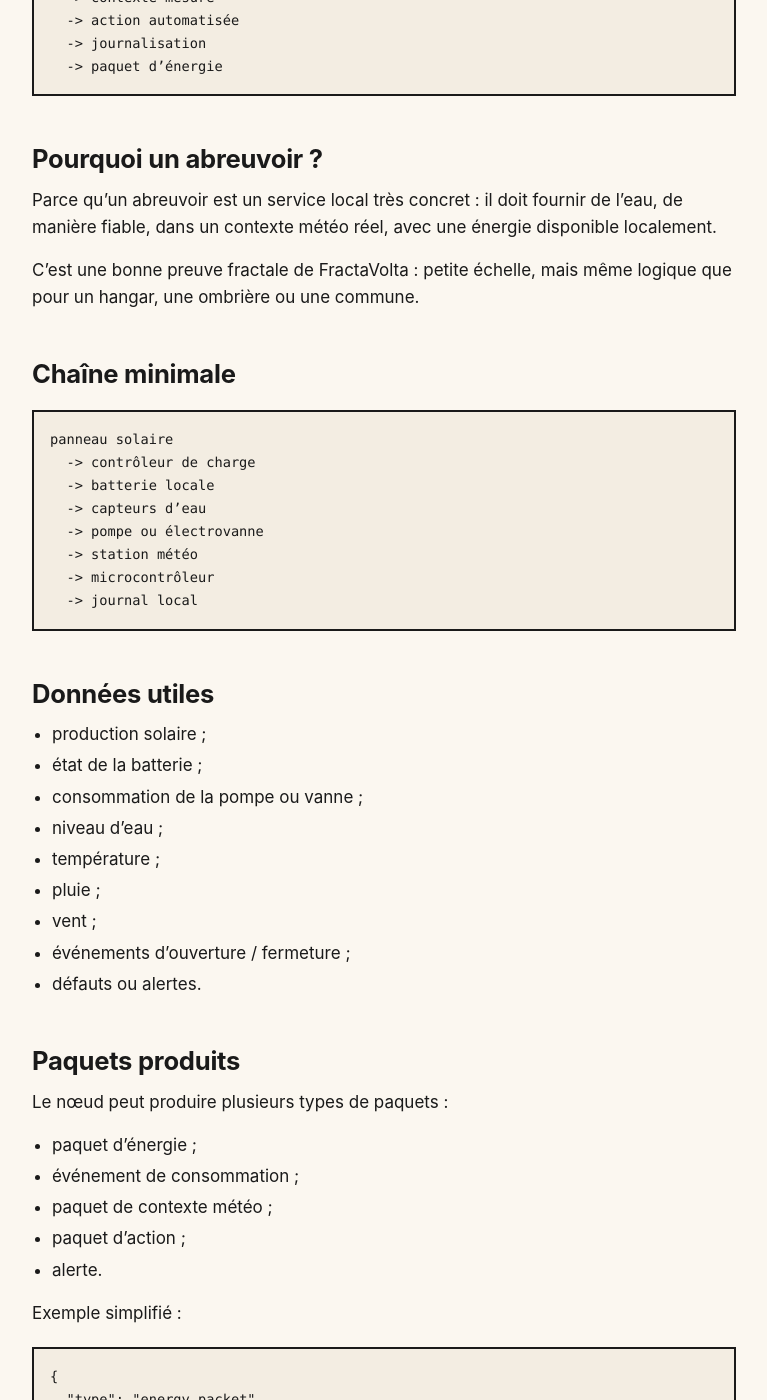
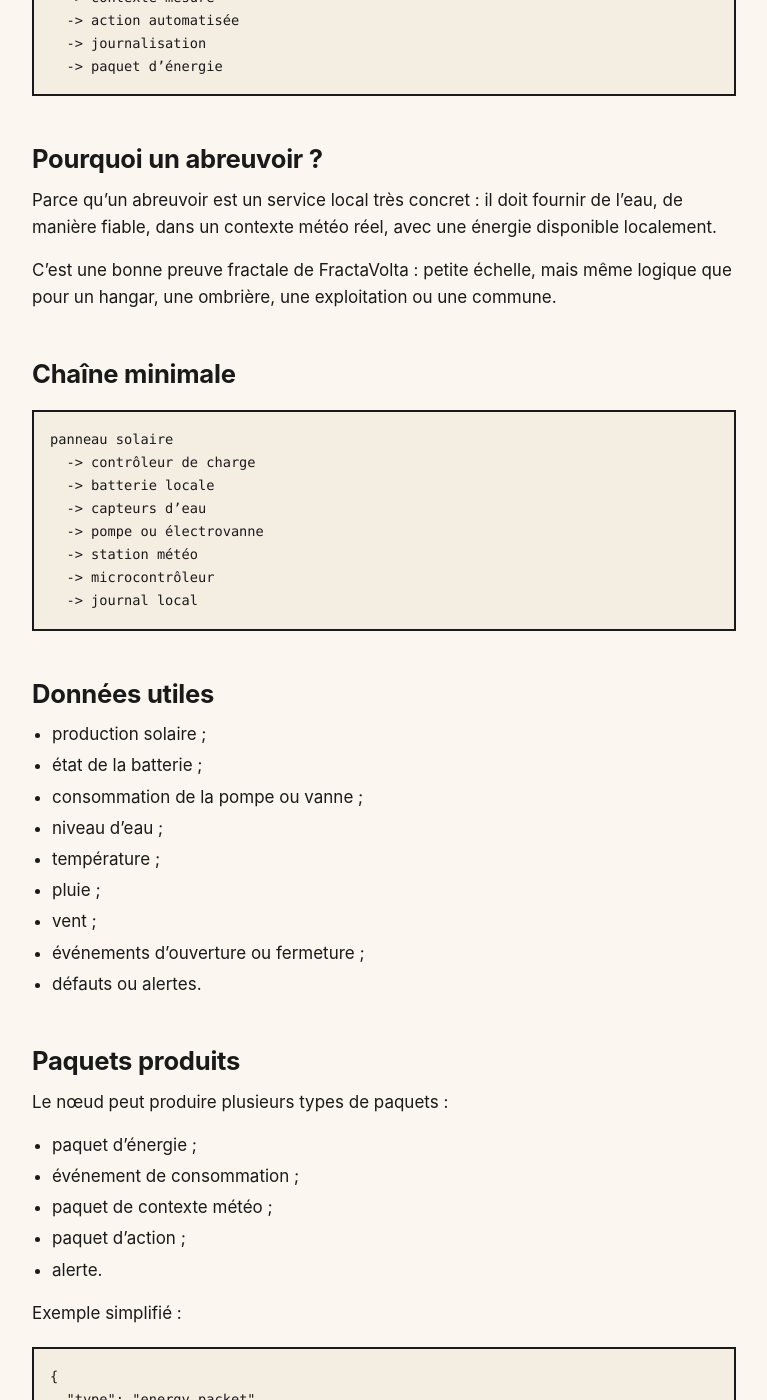
Before and after one commit to JeanHuguesRobert/FractaVolta, a Jekyll site: the page built from docs/fr/rossignol-node.md, in a window 1280 px wide and 1400 px high, scrolled down 695 px. Shown: the whole window, without its empty margins (56-823 px from the left). Built offline with Jekyll 4.4.1, drawn with Linux system fonts in a browser that asks for light colours; some of the changed lines change nothing that is shown; some of the changed text lies outside the part shown.

Commit message:
docs: polish French Rossignol Node page

```diff
--- a/docs/fr/rossignol-node.md
+++ b/docs/fr/rossignol-node.md
@@ -1,11 +1,12 @@
 ---
 title: Rossignol Node
 subtitle: Un nœud pastoral minimal pour tester l’énergie-paquet sur le terrain.
-description: "Rossignol Node : prototype minimal en Corse (abreuvoir automatisé + météo) démontrant la chaîne complète source locale → stockage → usage utile → mesure → traçabilité."
+lang: fr
+description: "Rossignol Node : prototype minimal en Corse, abreuvoir automatisé et météo, démontrant la chaîne source locale, stockage, usage utile, mesure et traçabilité."
 canonical_url: https://fractavolta.com/fr/rossignol-node
-last_stamped_at: 2026-05-20
-date: "2026-05-20"
-status: "draft — auto-filled (frontmatter cleanup)"
+last_stamped_at: 2026-06-02
+date: "2026-06-02"
+status: "active — prototype terrain"
 ---
 
 # Rossignol Node
@@ -30,7 +31,7 @@
 
 Parce qu’un abreuvoir est un service local très concret : il doit fournir de l’eau, de manière fiable, dans un contexte météo réel, avec une énergie disponible localement.
 
-C’est une bonne preuve fractale de FractaVolta : petite échelle, mais même logique que pour un hangar, une ombrière ou une commune.
+C’est une bonne preuve fractale de FractaVolta : petite échelle, mais même logique que pour un hangar, une ombrière, une exploitation ou une commune.
 
 ## Chaîne minimale
 
@@ -54,7 +55,7 @@
 - température ;
 - pluie ;
 - vent ;
-- événements d’ouverture / fermeture ;
+- événements d’ouverture ou fermeture ;
 - défauts ou alertes.
 
 ## Paquets produits
@@ -96,3 +97,9 @@
 ## Formule
 
 **Ce qui fonctionne pour un abreuvoir peut s’agrandir vers une exploitation, une commune, puis un réseau de paquets d’énergie.**
+
+## Suite utile
+
+- Relier ce prototype aux [marchés locaux](./marches).
+- Examiner les cas agricoles dans [Agriculteurs et propriétaires](./agriculteurs).
+- Nous contacter : [jhr@baronsmariani.org](mailto:jhr@baronsmariani.org).
```
